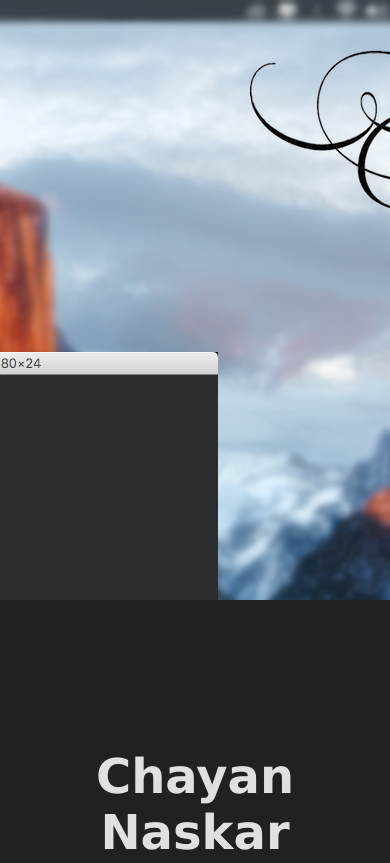
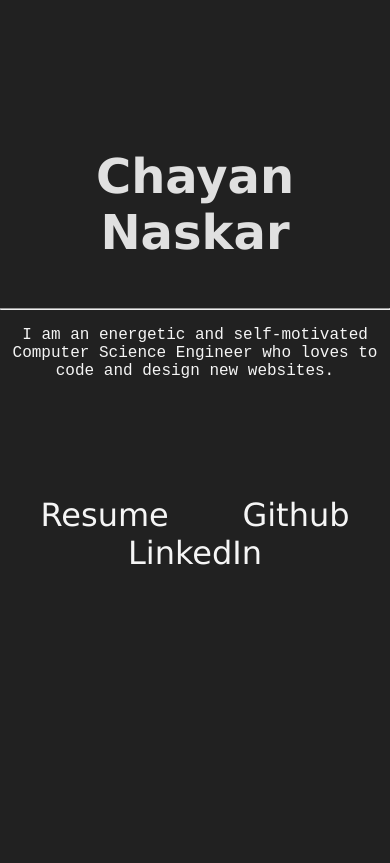
Before and after one commit to ChayanNaskar26/ChayanNaskar26.github.io, a plain HTML site: page index.html in a window 390 px wide. Shown: the top 863 px of the page. Drawn offline with Linux system fonts and the light colour scheme.

Commit message:
More responsive for mobile devices

```diff
--- a/css/styles.sass
+++ b/css/styles.sass
@@ -67,3 +67,15 @@ h1
         text:
             decoration: none
         color: #F5F5F5
+
+
+@media(max-width: 960px)
+    .code-box
+        background: none
+        height: 0px
+    .terminal
+        background: none
+        height: 0px
+    .welcome
+        background: none
+        height: 0px
--- a/index.html
+++ b/index.html
@@ -2,6 +2,7 @@
 <html>
     <head>
         <meta charset="UTF-8">
+        <meta name="viewport" content="width=device-width, initial-scale=1">
         <link rel="stylesheet" href="css/styles.css"/>
         <title>Chayan Naskar</title>
         <script src="https://use.typekit.net/huu8mlz.js"></script>
```
Also changed, not shown: css/styles.css, 2 other files.
